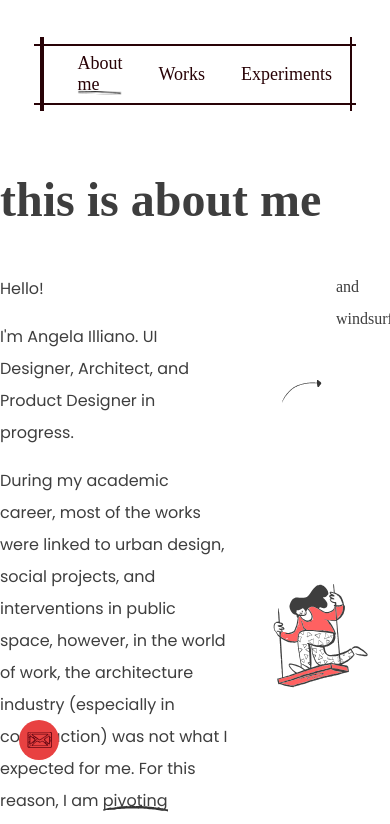
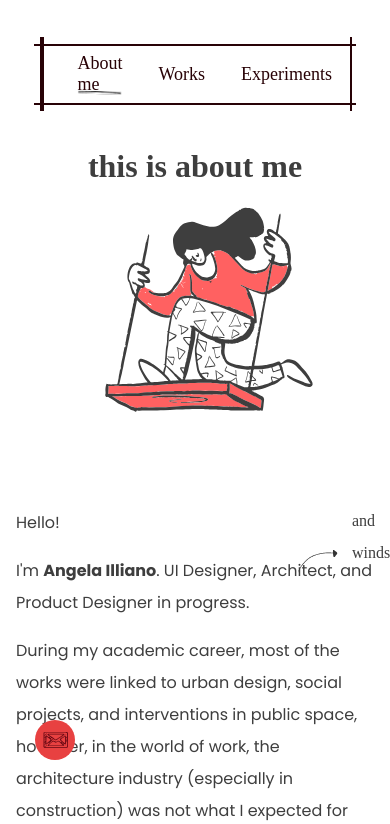
Before and after one commit to ansilliano/personal-brand, a React (Create React App) app: page /about in a window 390 px wide. Shown: the top 824 px of the page. Built offline with nearby package versions, Linux system fonts and the light colour scheme; a web font is replaced by a local one.

Commit message:
[v2] project with cra

```diff
--- a/src/containers/About.jsx
+++ b/src/containers/About.jsx
@@ -38,8 +38,8 @@ const About = () => {
             <div className='intro__text'>
               <p>Hello!</p>
               <p>
-                I&#39;m Angela Illiano. UI Designer, Architect, and Product
-                Designer in progress.
+                I&#39;m <b>Angela Illiano</b>. UI Designer, Architect, and
+                Product Designer in progress.
               </p>
               <p>
                 During my academic career, most of the works were linked to
--- a/src/styles/components/MediaQueries/_mobileScreen.scss
+++ b/src/styles/components/MediaQueries/_mobileScreen.scss
@@ -1,17 +1,34 @@
-@media screen and (max-width: 576px) {
-  .header {
-    width: $w-100;
+@media screen and (max-width: 480px) {
+  .h2-title {
+    font-size: $em * 3.2;
+    text-align: center;
   }
 
-  .home {
-    width: $w-100;
+  .base-container {
+    gap: 0;
+    grid-template-columns: 100%;
+    padding: 0 $em * 1.6;
+  }
 
-    &__name {
-      display: none;
+  .about.base-container {
+    padding: 0;
+  }
+
+  .doodle-img {
+    grid-column: 1/-1;
+    grid-row: 2/3;
+
+    img {
+      transform: rotate(0);
     }
   }
 
-  .rrss {
-    display: none;
+  .intro__text {
+    grid-row: 3/4;
+  }
+
+  .intro__text p:nth-of-type(4) {
+    text-align: right;
+    width: $w-100 - 40;
   }
 }
```
